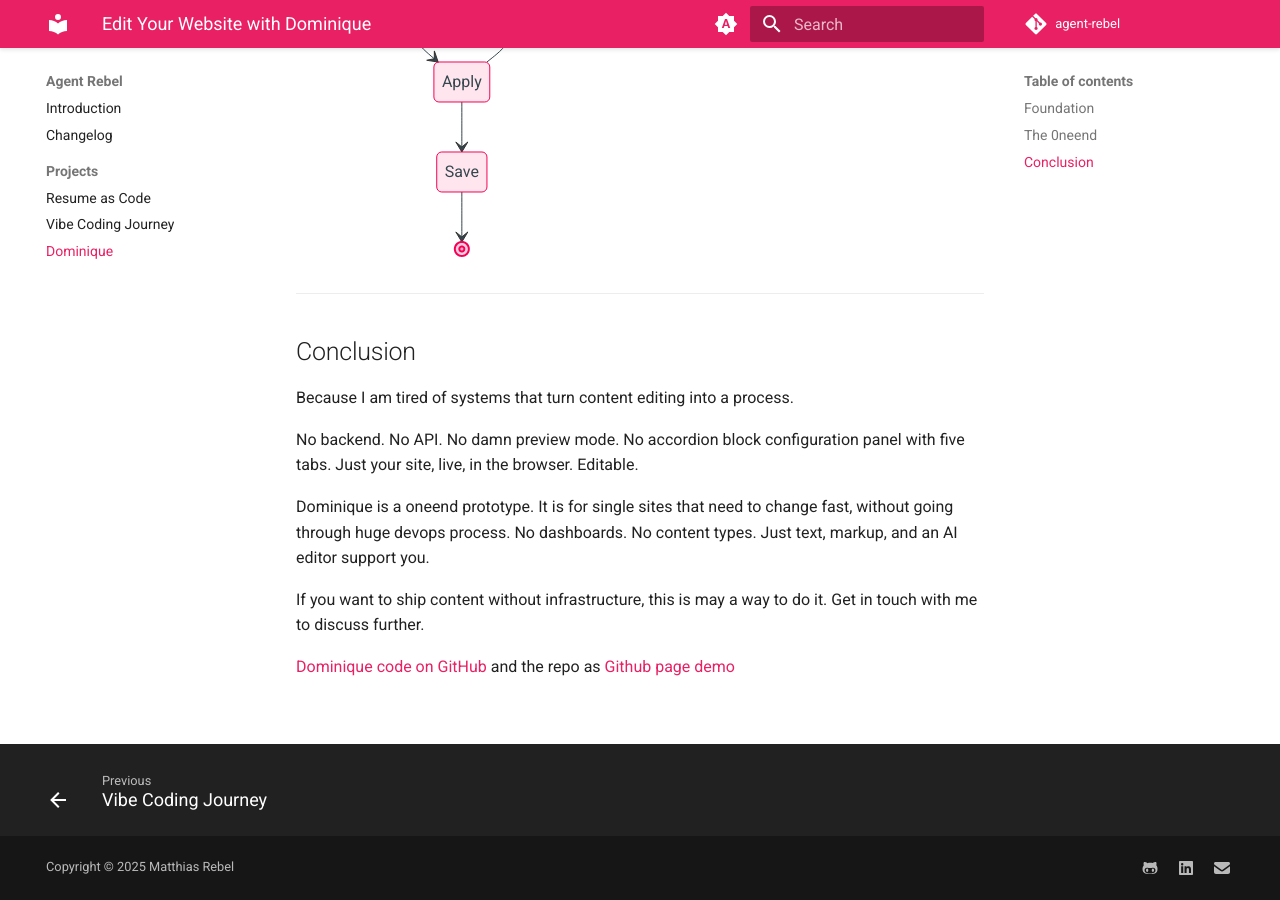
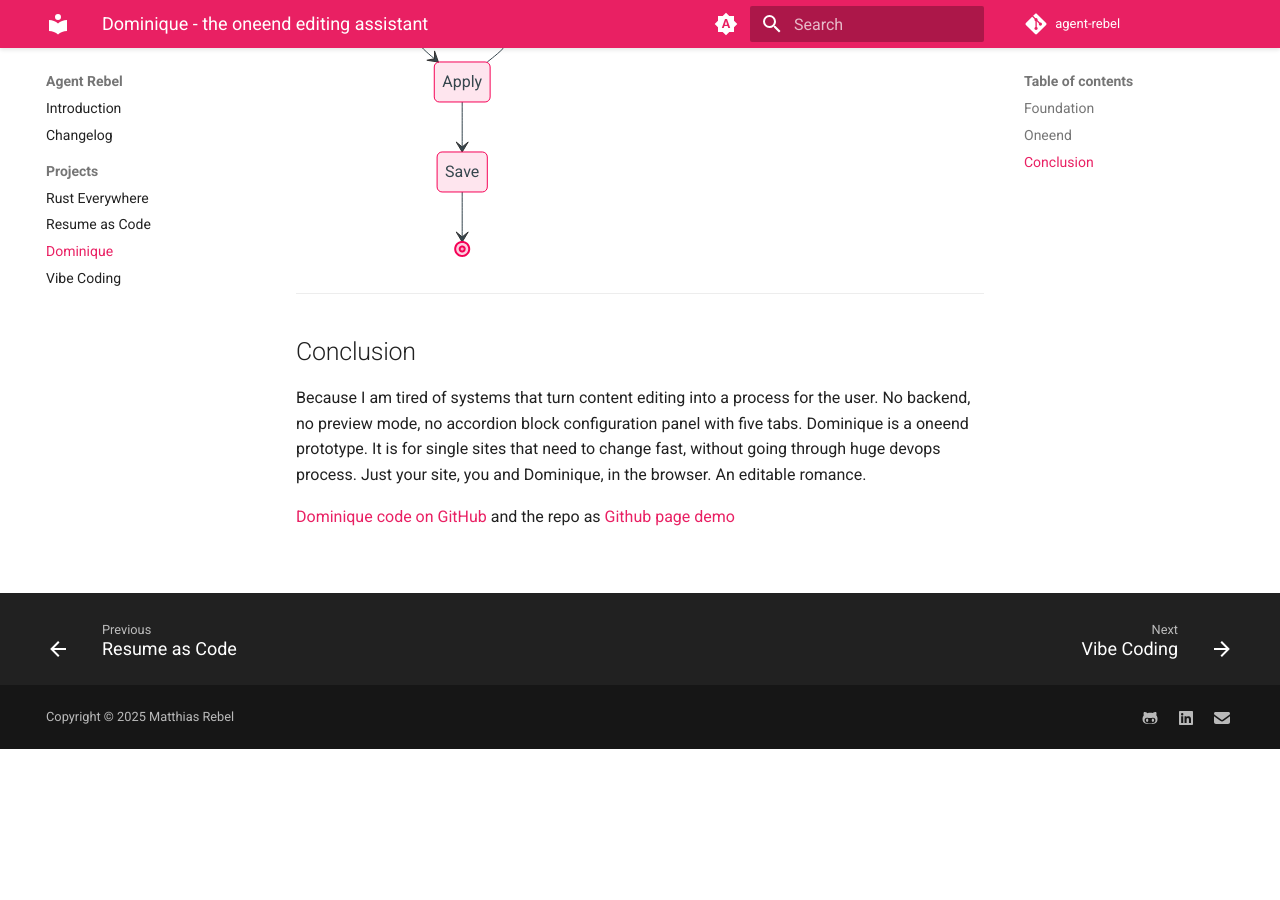
Before and after one commit to rebeling/agent-rebel, an MkDocs documentation site: the page built from docs/projects/dominique.md, in a window 1280 px wide and 900 px high, scrolled down 1870 px. Built offline with MkDocs 1.6.1 and Material for MkDocs 9.7.7, drawn with Linux system fonts in a browser that asks for light colours; after the commit the page ends 2619 px from its top, so only the background shows below that; some of the changed text lies outside the part shown.

Commit message:
feat: new post about rust and some edits

```diff
--- a/docs/projects/dominique.md
+++ b/docs/projects/dominique.md
@@ -1,15 +1,16 @@
 ---
 date: 2025-06-06
-title: Edit Your Website with Dominique
+title: Dominique - the oneend editing assistant
 categories:
   - Dev Life
-
+  - Oneend
+  - Anyend
+  - AI
 links:
-  - Nested section:
-    - GitHub: https://github.com/rebeling/dominique
+  - GitHub: https://github.com/rebeling/dominique
 ---
 
-# Edit Your Website with Dominique
+# Dominique - the oneend agent
 
 You know those website builders made for small business owners?
 Pick a theme. Drop in blocks. Accordion. Image next to text. Call to action. Maybe a testimonial slider. Everything configurable without touching code. Sounds good in theory.
@@ -31,7 +32,7 @@
 
 Also AI is already used in every editor for lingustic task, rewrite in simple language, find synonyms, and replace them with more direct ones. Check sentiment of the paragraph and so on.
 
-## The 0neend
+## Oneend
 
 I wanted something simpler. So I built **Oneend**.
 
@@ -49,9 +50,9 @@
 stateDiagram-v2
     [*] --> Edit_Mode
     Edit_Mode --> Click_Element
-    Click_Element --> Dominique_dialog
-    Edit_Mode --> Dominique_dialog
-    Dominique_dialog --> Apply
+    Click_Element --> Dominique_Dialog
+    Edit_Mode --> Dominique_Dialog
+    Dominique_Dialog --> Apply
     Apply --> Click_Element
     Apply --> Save
     Save --> [*]
@@ -63,12 +64,6 @@
 
 ## Conclusion
 
-Because I am tired of systems that turn content editing into a process.
-
-No backend. No API. No damn preview mode. No accordion block configuration panel with five tabs. Just your site, live, in the browser. Editable.
-
-Dominique is a oneend prototype. It is for single sites that need to change fast, without going through huge devops process. No dashboards. No content types. Just text, markup, and an AI editor support you.
-
-If you want to ship content without infrastructure, this is may a way to do it. Get in touch with me to discuss further.
+Because I am tired of systems that turn content editing into a process for the user. No backend, no preview mode, no accordion block configuration panel with five tabs. Dominique is a oneend prototype. It is for single sites that need to change fast, without going through huge devops process. Just your site, you and Dominique, in the browser. An editable romance.
 
 [Dominique code on GitHub](https://github.com/rebeling/dominique) and the repo as [Github page demo](https://rebeling.github.io/dominique/)
--- a/mkdocs.yml
+++ b/mkdocs.yml
@@ -17,13 +17,14 @@
   #  - troubleshooting.md
   - changelog.md
   - Projects:
-      - projects/resume-as-code.md
-      - Vibe Coding Journey: projects/ai-coding-assistents.md
-      # - Dialogues:
+      - Rust Everywhere: projects/rust-everywhere.md
+      - Resume as Code: projects/resume-as-code.md
+      # - Agents: projects/agents.md
       #     - dialogues/dialogue1-2025-05-22.md
       #     - dialogues/dialogue2-2025-05-23.md
       # - projects/fastfourier.md
       - Dominique: projects/dominique.md
+      - Vibe Coding: projects/ai-coding-assistents.md
 
 theme:
   name: material
```
Also changed, not shown: docs/projects/rust-everywhere.md (added, +101 -0 lines), 1 other file.
